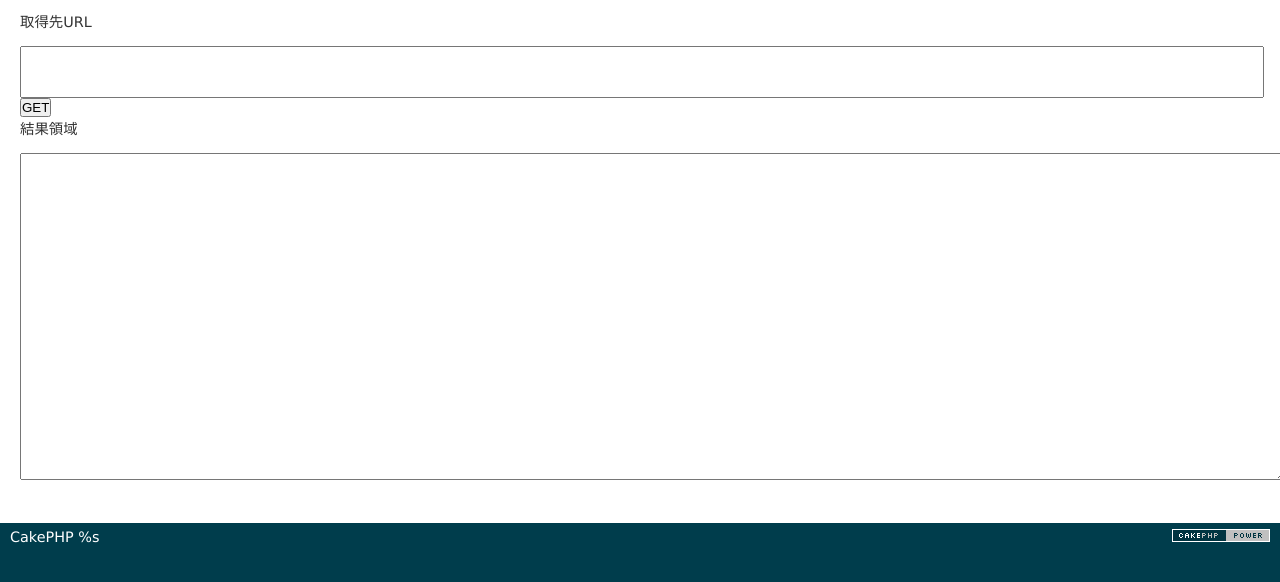
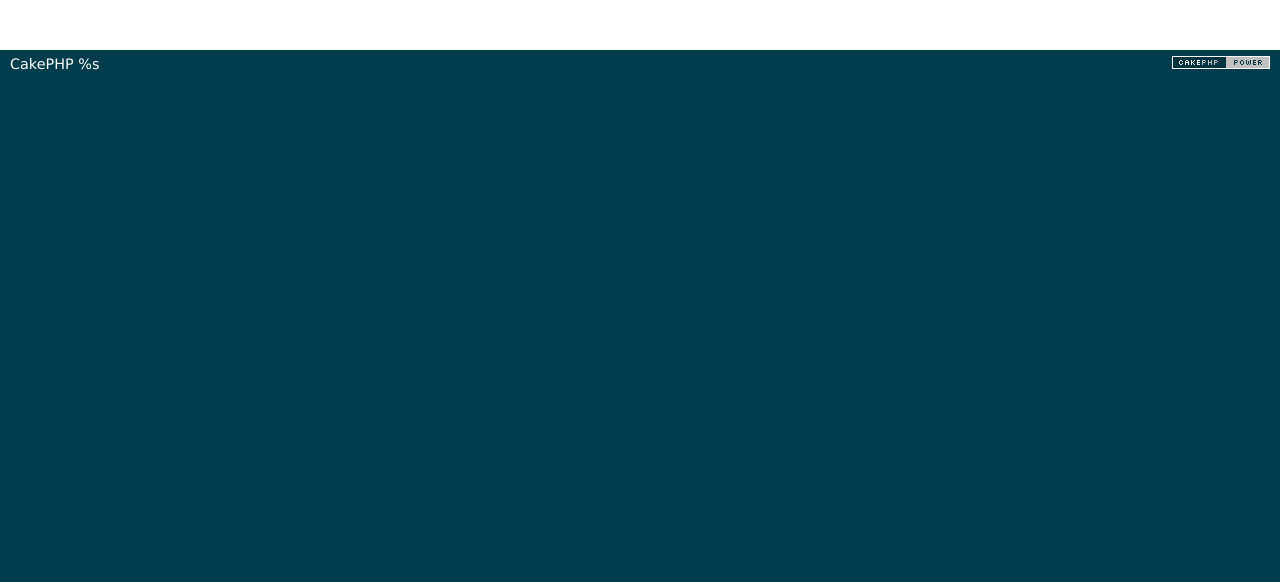
Before and after one commit to wakiyamap/insight-2ch, a CakePHP app: the page made by app/View/Blocks/index.ctp in a window 1280 px wide. Shown: the part 47-629 px from the top of the page. Run offline with PHP 8.4 and a stand-in for CakePHP, Linux system fonts and the light colour scheme; the template is opened without the code that fills it, so the values that code supplies are empty; some libraries are stand-ins or nearby versions.

Commit message:
変更忘れ

```diff
--- a/app/View/Blocks/index.ctp
+++ b/app/View/Blocks/index.ctp
@@ -1,46 +1,5 @@
-<script src="//code.jquery.com/jquery-1.11.0.min.js"></script>
-<script src="//code.jquery.com/jquery-migrate-1.2.1.min.js"></script>
-<script>
-    function jsonParser(res) {
-        var message = $.parseJSON(res);
-        return message;
-    }
-$(document).ready(function(){
-    $('#getbtn').click(function(){
-        var url = encodeURIComponent($('#url').val());
-		var hash = null;
-		var blockData = null;
-        $('#restxt').val('通信中...');
-        $.ajax({
-            type: "GET",
-            url: "getajax?url=http://160.16.76.211:3000/api/status?q=getBestBlockHash",
-            dataType: "text",
-            success: function(res){
-				var message = jsonParser(res);
-				var hash = message.bestblockhash;
-				for(i = 0; i < 3; i++){
-					$.when(
-						$.ajax({
-				            type: "GET",
-				            url: "getajax?url=http://160.16.76.211:3000/api/block/"+hash,
-				            dataType: "text",
-							async: true,
-				            success: function(res){
-								blockData = jsonParser(res);
-				            }
-						})
-					).done(function(){
-						hash = blockData.previousblockhash;
-					});
-				}
-            }
-        })
-    });
-});
+<script type="text/javascript" src="https://ajax.googleapis.com/ajax/libs/jquery/1.8.3/jquery.min.js"></script>
+<script type="text/javascript" src="/js/block.js"></script>
 
-</script>
-<p>取得先URL</p>
-<input type="text" id="url"></input>
-<button id="getbtn">GET</button>
-<p>結果領域</p>
-<textarea id="restxt" style="width:100%;height:300px;"></textarea>
+
+<div id="blockdata"></div>
```
